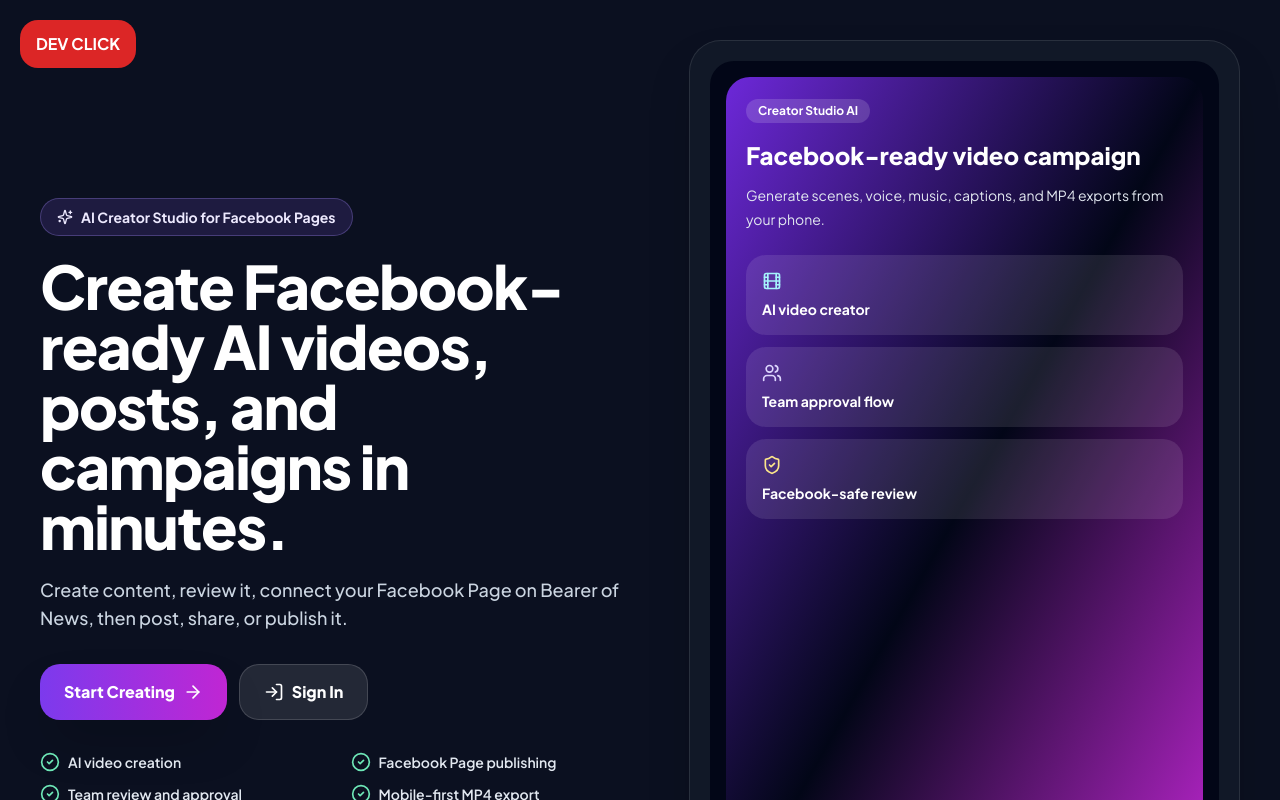
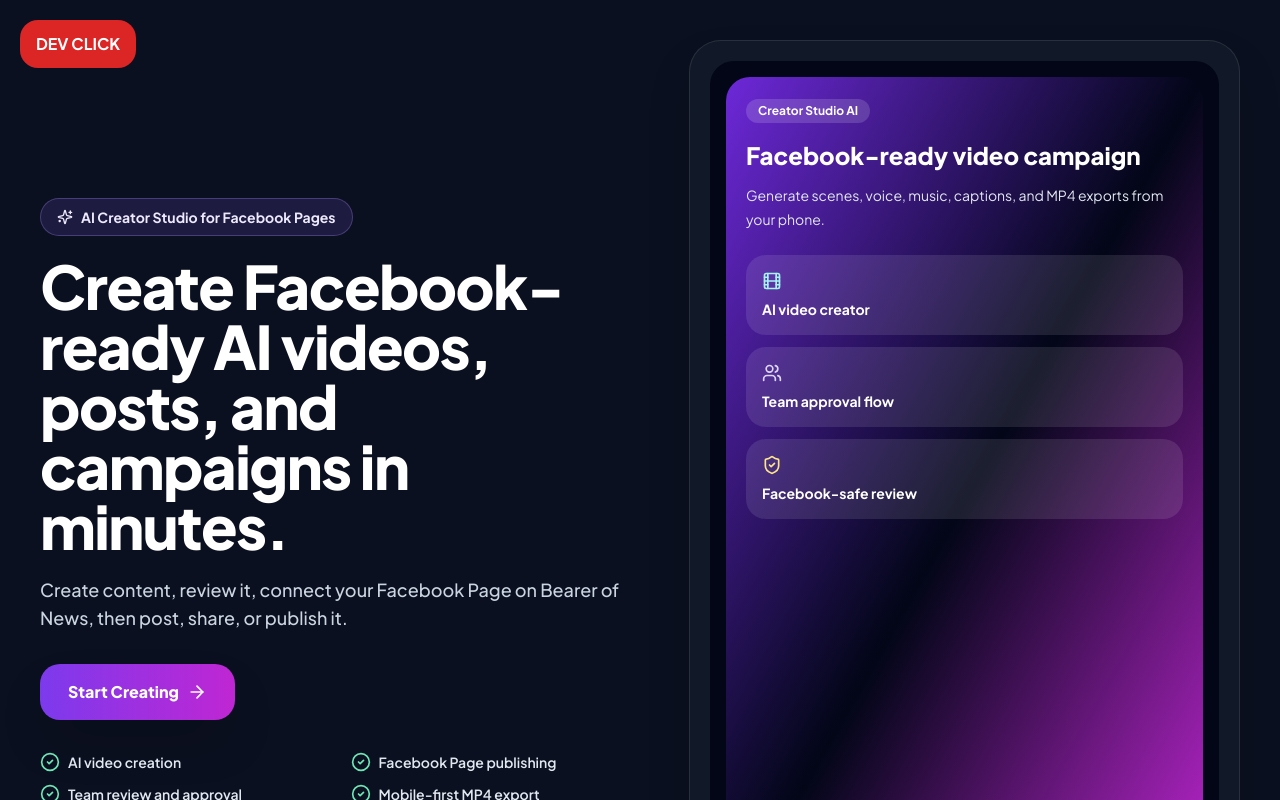
Before and after one commit to mose233/Bearer-of-News, a React (Vite) app: page / in a window 1280 px wide. Shown: the top 800 px of the page. Built offline with nearby package versions, Linux system fonts and the light colour scheme.

Commit message:
Refactor Index page by removing LogIn link
Removed LogIn link and adjusted button padding.

```diff
--- a/src/pages/Index.tsx
+++ b/src/pages/Index.tsx
@@ -5,7 +5,6 @@
   CheckCircle2,
   Facebook,
   Film,
-  LogIn,
   MessageCircle,
   ShieldCheck,
   Sparkles,
@@ -50,21 +49,13 @@
                 of News, then post, share, or publish it.
               </p>
 
-              <div className="mt-8 flex flex-col gap-3 sm:flex-row">
+              <div className="mt-8">
                 <Link
                   to="/signup?redirect=/creator-studio"
-                  className="inline-flex h-14 items-center justify-center rounded-2xl bg-gradient-to-r from-violet-600 to-fuchsia-600 px-6 text-base font-extrabold text-white shadow-2xl transition hover:scale-[1.02]"
+                  className="inline-flex h-14 items-center justify-center rounded-2xl bg-gradient-to-r from-violet-600 to-fuchsia-600 px-7 text-base font-extrabold text-white shadow-2xl transition hover:scale-[1.02]"
                 >
                   Start Creating
                   <ArrowRight className="ml-2 h-5 w-5" />
-                </Link>
-
-                <Link
-                  to="/login?redirect=/creator-studio"
-                  className="inline-flex h-14 items-center justify-center rounded-2xl border border-white/15 bg-white/10 px-6 text-base font-extrabold text-white transition hover:bg-white/15"
-                >
-                  <LogIn className="mr-2 h-5 w-5" />
-                  Sign In
                 </Link>
               </div>
 
```
